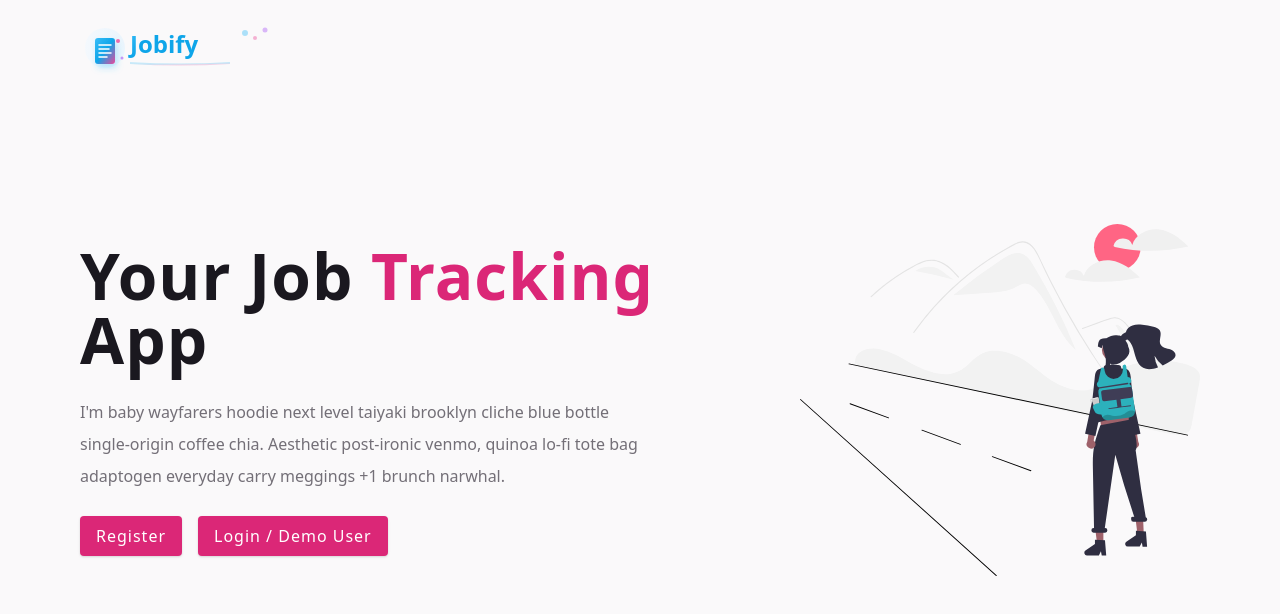
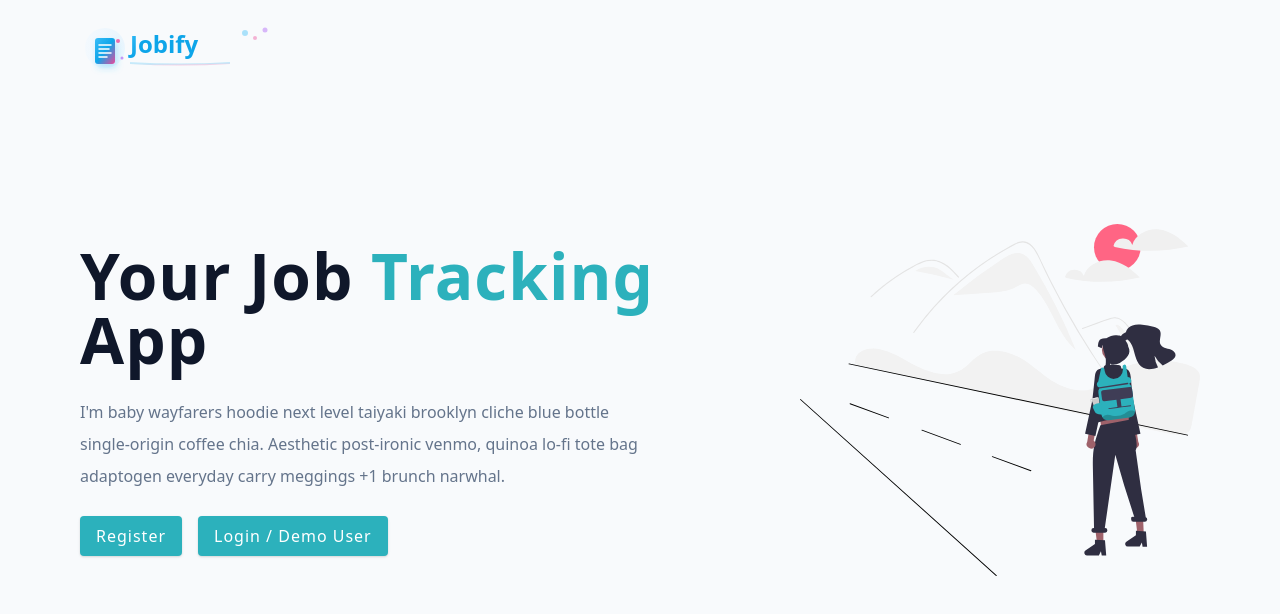
Before and after one commit to shuxiny9/jobify_my_mern_project, a React (Vite) app in the folder client/: page / in a window 1280 px wide. Shown: the top 614 px of the page. Built offline with nearby package versions, Linux system fonts and the light colour scheme.

Commit message:
implement creat job function

```diff
--- a/client/src/App.jsx
+++ b/client/src/App.jsx
@@ -16,6 +16,7 @@ import {
 import { action as registerAction } from './pages/Register';
 import { action as loginAction } from './pages/Login';
 import { loader  as dashboardLoader} from './pages/DashboardLayout';
+import { action as addjobAction } from './pages/AddJob';
 
 
 const checkDefaultTheme = () => {
@@ -55,6 +56,7 @@ const router = createBrowserRouter([
           {
             index: true,
             element: <AddJob />,
+            action:addjobAction
           },
           {
             path: 'stats',
--- a/client/src/index.css
+++ b/client/src/index.css
@@ -13,37 +13,36 @@ html {
 } /*16px*/
 
 :root {
-  /* colors - soft pink to rose gradient */
-  --primary-50: #fce7f3;
-  --primary-100: #fbcfe8;
-  --primary-200: #f9a8d4;
-  --primary-300: #f472b6;
-  --primary-400: #ec4899;
-  --primary-500: #db2777;
-  --primary-600: #b4396c;
-  --primary-700: #9d174d;
-  --primary-800: #853354;
-  --primary-900: #6c2e45;
+  /* colors */
+  --primary-50: #e0fcff;
+  --primary-100: #bef8fd;
+  --primary-200: #87eaf2;
+  --primary-300: #54d1db;
+  --primary-400: #38bec9;
+  --primary-500: #2cb1bc;
+  --primary-600: #14919b;
+  --primary-700: #0e7c86;
+  --primary-800: #0a6c74;
+  --primary-900: #044e54;
 
-  /* grey - neutral tones */
-  --grey-50: #faf9fa;
-  --grey-100: #f4f3f4;
-  --grey-200: #e8e6e8;
-  --grey-300: #d4d1d5;
-  --grey-400: #a8a5aa;
-  --grey-500: #736f77;
-  --grey-600: #5a565e;
-  --grey-700: #433f47;
-  --grey-800: #2e2b33;
-  --grey-900: #1a181f;
-
+  /* grey */
+  --grey-50: #f8fafc;
+  --grey-100: #f1f5f9;
+  --grey-200: #e2e8f0;
+  --grey-300: #cbd5e1;
+  --grey-400: #94a3b8;
+  --grey-500: #64748b;
+  --grey-600: #475569;
+  --grey-700: #334155;
+  --grey-800: #1e293b;
+  --grey-900: #0f172a;
   /* rest of the colors */
-  --black: #1a181f;
-  --white: #ffffff;
-  --red-light: #ffe4e6;
-  --red-dark: #be123c;
-  --green-light: #dcfce7;
-  --green-dark: #166534;
+  --black: #222;
+  --white: #fff;
+  --red-light: #f8d7da;
+  --red-dark: #842029;
+  --green-light: #d1e7dd;
+  --green-dark: #0f5132;
 
   --small-text: 0.875rem;
   --extra-small-text: 0.7em;
@@ -66,9 +65,9 @@ html {
     0 10px 10px -5px rgba(0, 0, 0, 0.04);
   /* DARK MODE */
 
-  --dark-mode-bg-color: #2e2b33;
-  --dark-mode-text-color: #faf9fa;
-  --dark-mode-bg-secondary-color: #433f47;
+  --dark-mode-bg-color: #333;
+  --dark-mode-text-color: #f0f0f0;
+  --dark-mode-bg-secondary-color: #3f3f3f;
   --dark-mode-text-secondary-color: var(--grey-300);
 
   --background-color: var(--grey-50);
@@ -318,15 +317,15 @@ button:disabled {
 
 /* BUTTONS AND BADGES */
 .pending {
-  background: #fce7f3;
-  color: #cf5f91;
+  background: #fef3c7;
+  color: #f59e0b;
 }
 
 .interview {
-  background: #ede9fe;
-  color: #905de9;
+  background: #e0e8f9;
+  color: #647acb;
 }
 .declined {
-  background: #fee2e2;
-  color: #d25f5f;
+  background: #ffeeee;
+  color: #d66a6a;
 }
--- a/client/src/pages/AddJob.jsx
+++ b/client/src/pages/AddJob.jsx
@@ -6,10 +6,25 @@ import { Form, useNavigation, redirect } from 'react-router-dom';
 import { toast } from '../utils/toast'; // toast.js
 import customFetch from '../utils/customFetch';
 
+export const action = async ({ request }) => {
+  const formData = await request.formData();
+  const data = Object.fromEntries(formData);
+
+  try {
+    await customFetch.post('/jobs', data);
+    toast.success('Job added successfully');
+      return redirect('all-jobs');
+  } catch (error) {
+    toast.error(error?.response?.data?.msg);
+    return error;
+  }
+};
+
 const AddJob = () => {
   const { user } = useOutletContext();
   const navigation = useNavigation();
   const isSubmitting = navigation.state === 'submitting';
+
 
   return (
     <Wrapper>
```
